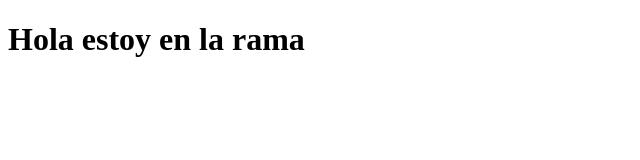
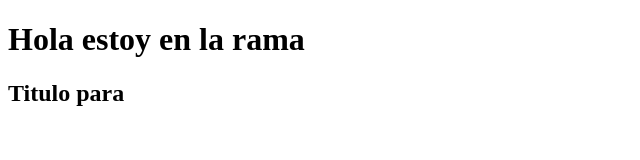
Before and after one commit to ivangaris/primer_repo2022, a plain HTML site: page seccion-pruebas.html in a window 1280 px wide. Shown: the whole page, without its empty margins (0-640 px from the left). Drawn offline with Linux system fonts and the light colour scheme.

Commit message:
nuevo commit

```diff
--- a/seccion-pruebas.html
+++ b/seccion-pruebas.html
@@ -8,5 +8,7 @@
 </head>
 <body>
     <h1>Hola estoy en la rama</h1>
+
+    <h2> Titulo para</h2>
 </body>
 </html>
```
